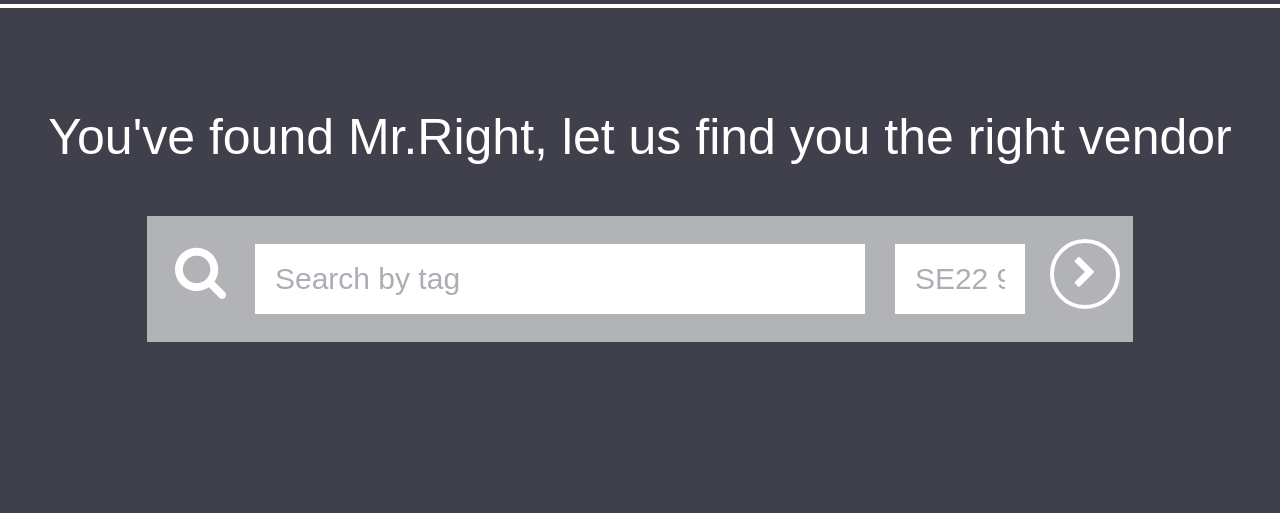
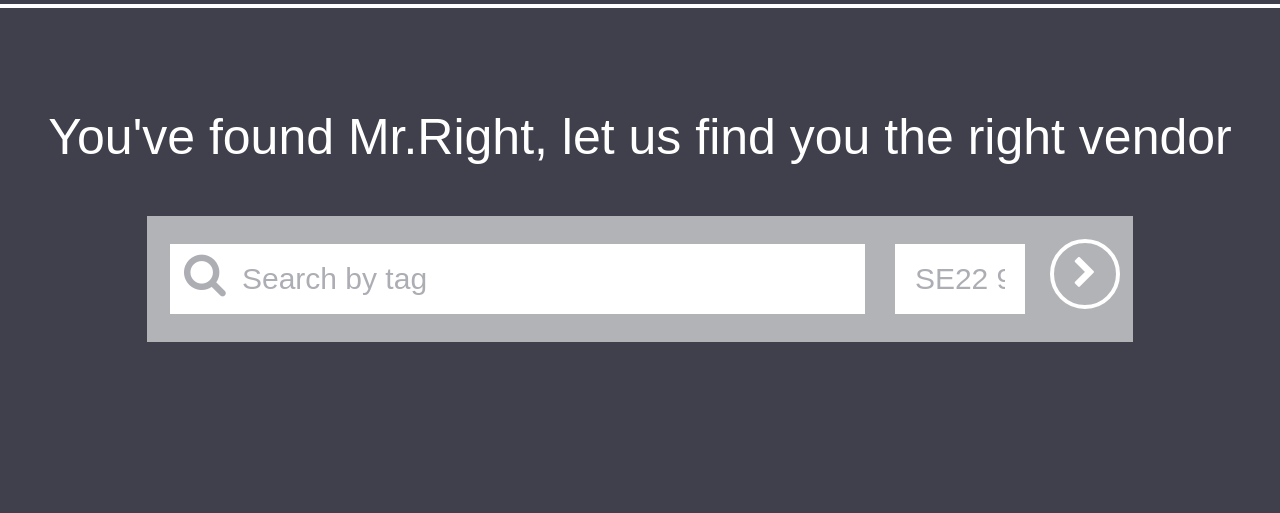
Before and after one commit to d-larm/SaveTheBigDay, a PHP site: page /js/ in a window 1280 px wide. Shown: the part 556-1069 px from the top of the page. Run offline with PHP 8.4, Linux system fonts and the light colour scheme; some libraries are stand-ins or nearby versions.

Commit message:
searchbar enhancement

```diff
--- a/css/style.css
+++ b/css/style.css
@@ -212,12 +212,10 @@ td {
 	height: 70px;
 	border: 0px;
 	margin-right:3%;
-	padding-left:20px;
 	padding-right:20px;
 	font-size: 30px;
 	color:#3F404B;
 	font-family:'Avant Garde', Avantgarde, 'Century Gothic', CenturyGothic, AppleGothic, sans-serif;
-	animation: 0.8s ease-out 0s 1 slideInFromLeft;
 }
 .searchTerm2 {
 	float: left;
@@ -231,7 +229,6 @@ td {
 	color:#3F404B;
 	text-align: center;
 	font-family:'Avant Garde', Avantgarde, 'Century Gothic', CenturyGothic, AppleGothic, sans-serif;
-	animation: 0.8s ease-out 0s 1 slideInFromRight;
 
 }
 div.tags {
@@ -245,7 +242,6 @@ div.tags {
 	background-color:white;
 	border-radius:7px;
 	cursor:pointer;
-	animation: 0.1s ease-out 0s 1 slideInFromLeft;
 }
 div.tags:hover {
 	background-color:#e2e2e2;
@@ -284,7 +280,15 @@ div.tags:hover {
 
 }
 
-
+div.searchClass {
+	width:7.33%;
+	float:left;
+	margin-top:15px;
+	margin-left:1%;
+	height: 70px;
+	background-color:white;
+	color:#ADAEB4;
+}
 .searchButton:focus {
   outline: none;
 }
--- a/index.php
+++ b/index.php
@@ -12,11 +12,11 @@
 		<div class = "searchSection">
 			You've found Mr.Right, let us find you the right vendor
 			<div class="searchContainer">
-				<div class="row search">
-					<div class="col-1">
-						<i class="fa fa-search" style="font-size:55px;"></i>
+				<div class="row search" style="	animation: 0.8s ease-out 0s 1 slideInFromLeft;">
+					<div class="searchClass">
+						<i class="fa fa-search" style="font-size:45px;"></i>
 					</div>
-					<div class="col-8">
+					<div class="col-8" style="padding-left:0px;">
 						<input type="text" id="tagInput" class="searchTerm1" placeholder= "Search by tag" >
 					</div>
 					<div class="col-2">
```
